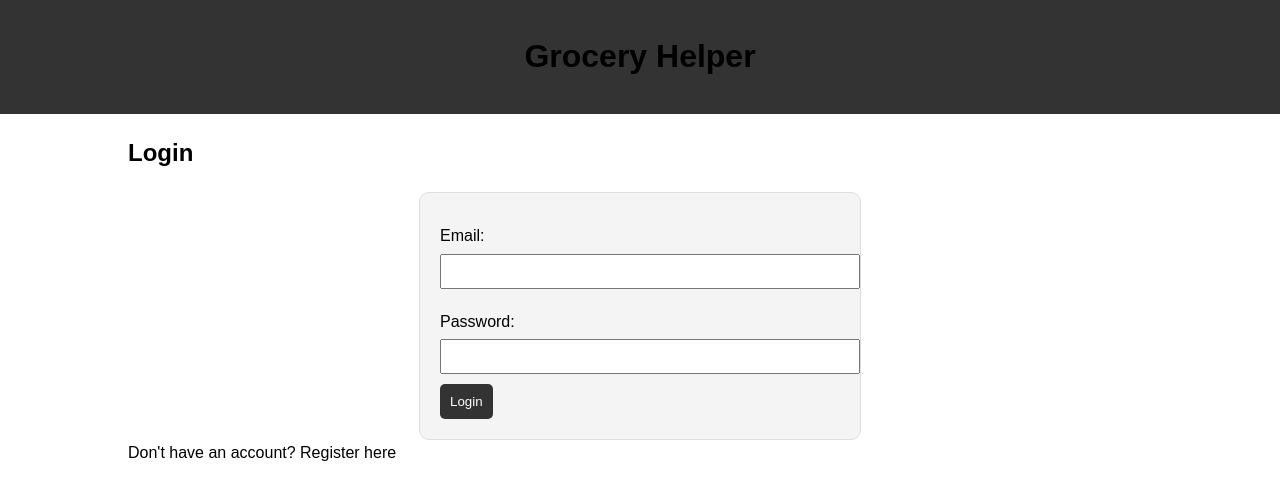
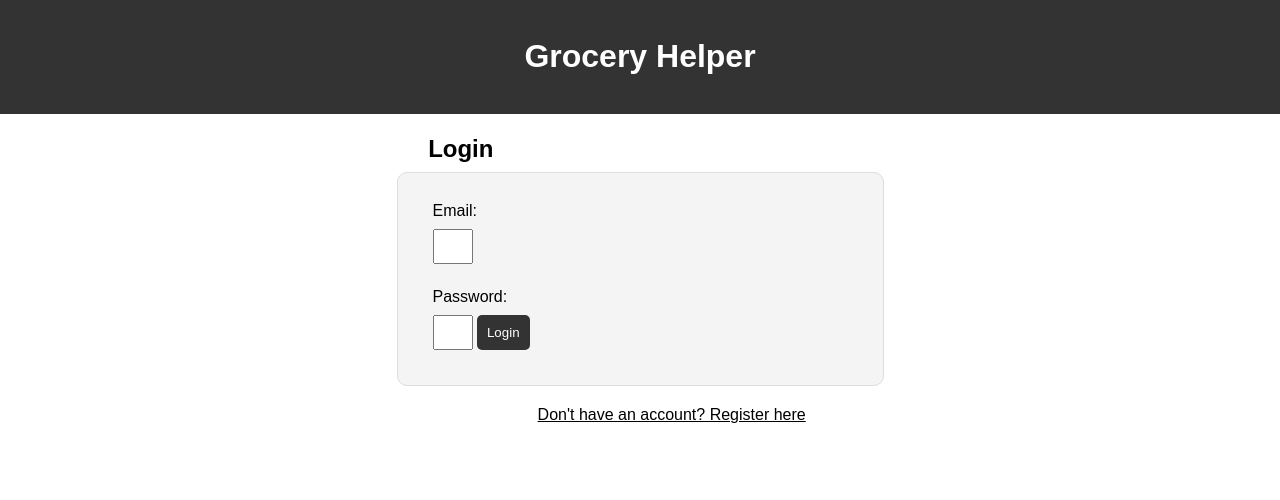
Before and after one commit to farisazhan/meal_helper, a Flask app: page /login in a window 1280 px wide. Shown: the top 500 px of the page. Run offline with Flask 3, Linux system fonts and the light colour scheme.

Commit message:
updated css

```diff
--- a/static/styles.css
+++ b/static/styles.css
@@ -4,50 +4,80 @@ body {
     margin: 0;
     padding: 0;
 }
+
+h2.login {
+    width: 50%; /* Adjust width as needed */
+    margin: auto;
+    text-align: center;
+    color: black;
+    position: relative; /* Enable positioning for vertical centering */
+    top: 50%; /* Position the top edge at the vertical center */
+    left: 20%; /* Position the left edge at the horizontal center */
+    transform: translate(-75%, -10%); /* Offset by half the element's width and height */
+}
+
 .container {
     width: 80%;
     margin: auto;
     overflow: hidden;
 }
+
 header {
     background: #333;
     color: #fff;
     padding: 10px 0;
+    margin-bottom: 20px;
     text-align: center;
 }
 
+.register {
+    width: 50%; /* Adjust width as needed */
+    margin: auto;
+    text-align: center;
+    color: black;
+    position: relative; /* Enable positioning for vertical centering */
+    top: 50%; /* Position the top edge at the vertical center */
+    left: 40%; /* Position the left edge at the horizontal center */
+    transform: translate(-50%, -50%); /* Offset by half the element's width and height */
+}
+
 .meal {
-    background-color: burlywood;
+    background-color: transparent;
     color: black;
 }
 
 a.title:hover {
     color: yellow;
 }
+
 ul {
     list-style: none;
     padding: 0;
 }
+
 ul li {
     margin: 5px 0;
 }
+
 ul li a {
     text-decoration: none;
     color: black;
     padding: 5px;
-    display: block;
-    border: 1px solid #ddd;
+    display: inline-block;
+    width: 200px;
+    border: 1px round #ddd;
     border-radius: 5px;
-    background: #f4f4f4;
+    background: lightgray;
 }
+
 ul li a:hover {
-    color: #23c5e2;
+    color: #020990f9;
     background: #ddd;
 }
 
 .flash {
     position: relative;
-    padding: 10px;
+    padding: 15px 50px;
     margin: 10px 0;
     border-radius: 5px;
     text-align: center;
@@ -83,24 +113,26 @@ ul li a:hover {
     color: #721c24;
 }
 
-
 form {
     max-width: 400px;
     margin: auto;
-    padding: 20px;
+    padding: 15px 50px 25px 35px;
     border: 1px solid #ddd;
     border-radius: 10px;
     background-color: #f4f4f4;
 }
+
 label {
     display: block;
     margin: 10px 0 5px;
 }
+
 input {
-    width: 100%;
+    width: 5%;
     padding: 8px;
     margin-bottom: 10px;
 }
+
 button {
     background-color: #333;
     color: white;
@@ -109,23 +141,24 @@ button {
     border-radius: 5px;
     cursor: pointer;
 }
+
 button:hover {
     background-color: #555;
 }
 
-a:link {
-    color: black;
+h1 a:link {
+    color: white;
     background-color: transparent;
     text-decoration: none;
 }
 
-a:hover {
+h1 a:hover {
     color: green;
     background-color: transparent;
     text-decoration: none;
 }
 
-a:visited {
+h1 a:visited {
     color: white;
     background-color: transparent;
     text-decoration: none;
--- a/templates/home.html
+++ b/templates/home.html
@@ -1,6 +1,7 @@
 {% extends "base.html" %}
 {% block content %}
-<h2>Hello {{ firstname }}!</h2>
+<h2 class="user">Hello {{ firstname }}!</h2>
+<h4>Choose your preferred meal.</h4>
 <ul>
     {% for meal in meals %}
         <li class="meal"><a href="{{ url_for('meal_details', meal_id=meal[0]) }}">{{ meal[1] }}</a></li>
--- a/templates/login.html
+++ b/templates/login.html
@@ -1,6 +1,6 @@
 {% extends "base.html" %}
 {% block content %}
-<h2>Login</h2>
+<h2 class="login">Login</h2>
 
 <form method="POST" action="{{ url_for('login') }}">
     <label for="email">Email:</label>
@@ -9,5 +9,7 @@
     <input type="password" name="password" id="password" required>
     <button type="submit">Login</button>
 </form>
-<a href="{{ url_for('register') }}">Don't have an account? Register here</a>
+<p>
+    <a href="{{ url_for('register') }}" class="register">Don't have an account? Register here</a>
+</p>
 {% endblock %}
--- a/templates/meal_details.html
+++ b/templates/meal_details.html
@@ -5,7 +5,7 @@
 <p><strong>Description:</strong> {{ meal[2] }}</p>
 <p><strong>Instructions:</strong> {{ meal[3] }}</p>
 
-<p>Set number of people:</p>
+<p>Set the number of people:</p>
 <input type="number" id="numPeople" value="1" min="1" onchange="adjustIngredients()" />
 <button onclick="adjustIngredients()">Adjust Ingredients</button>
 <h3>Ingredients:</h3>
```
Also changed, not shown: meals.db.
